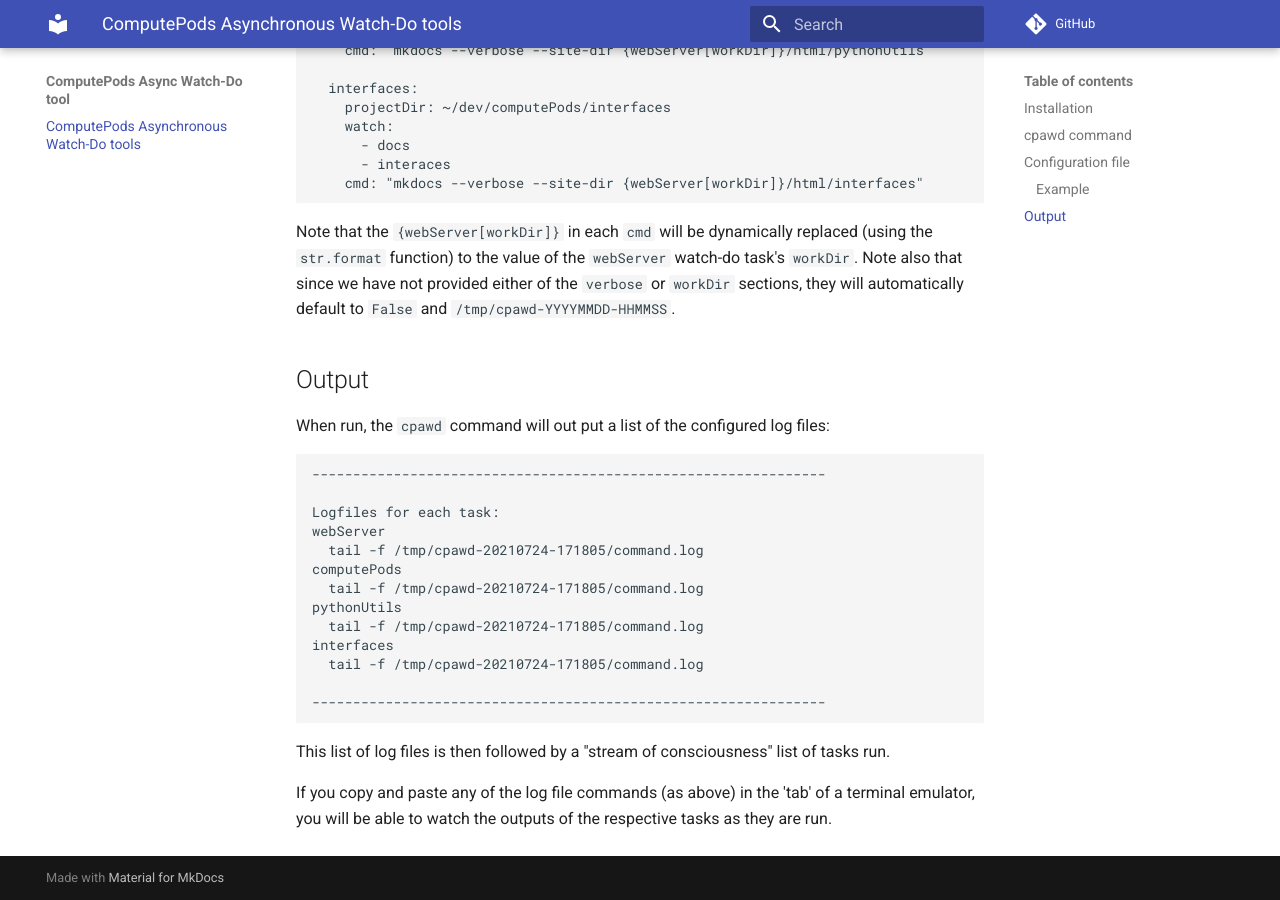
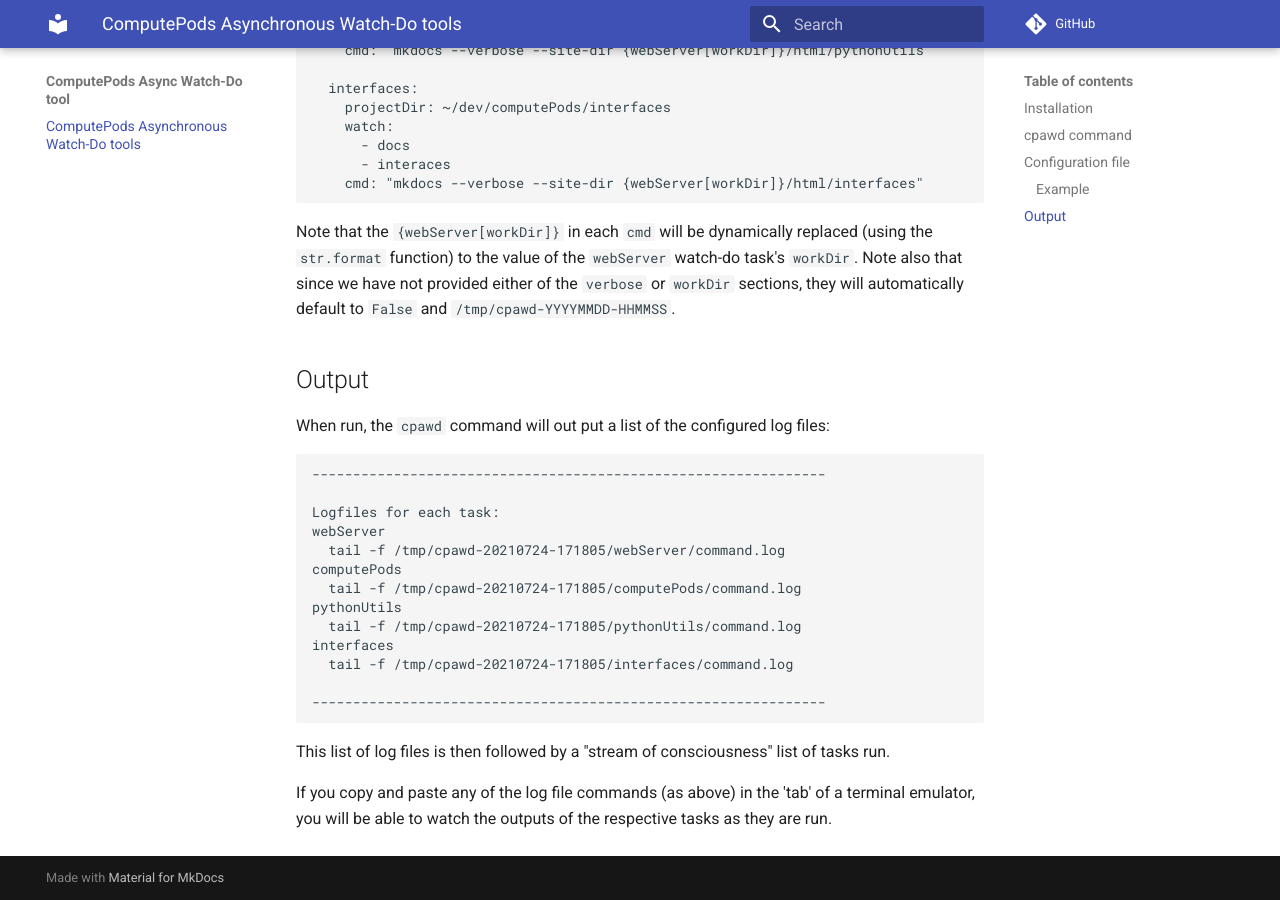
Before and after one commit to computePods/asyncWatchDo, an MkDocs documentation site: the page built from docs/README.md, in a window 1280 px wide and 900 px high, scrolled down 2315 px. Built offline with MkDocs 1.6.1 and Material for MkDocs 9.7.7, drawn with Linux system fonts in a browser that asks for light colours; comment, search, counter and statistics services are not loaded.

Commit message:
corrected documentation

````diff
--- a/docs/README.md
+++ b/docs/README.md
@@ -140,13 +140,13 @@ files:
 
 Logfiles for each task:
 webServer
-  tail -f /tmp/cpawd-20210724-171805/command.log
+  tail -f /tmp/cpawd-20210724-171805/webServer/command.log
 computePods
-  tail -f /tmp/cpawd-20210724-171805/command.log
+  tail -f /tmp/cpawd-20210724-171805/computePods/command.log
 pythonUtils
-  tail -f /tmp/cpawd-20210724-171805/command.log
+  tail -f /tmp/cpawd-20210724-171805/pythonUtils/command.log
 interfaces
-  tail -f /tmp/cpawd-20210724-171805/command.log
+  tail -f /tmp/cpawd-20210724-171805/interfaces/command.log
 
 ---------------------------------------------------------------
 ```
````
